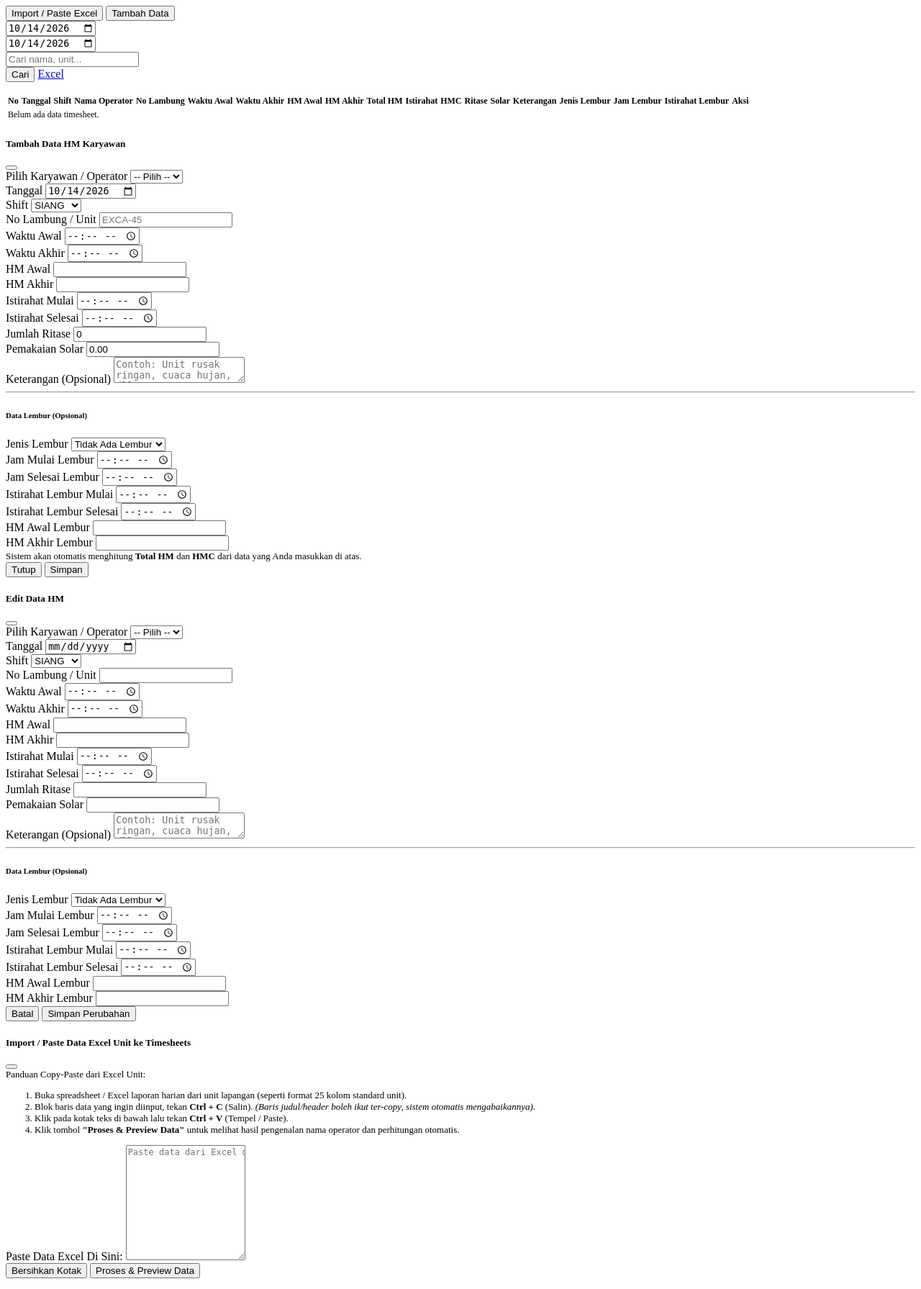
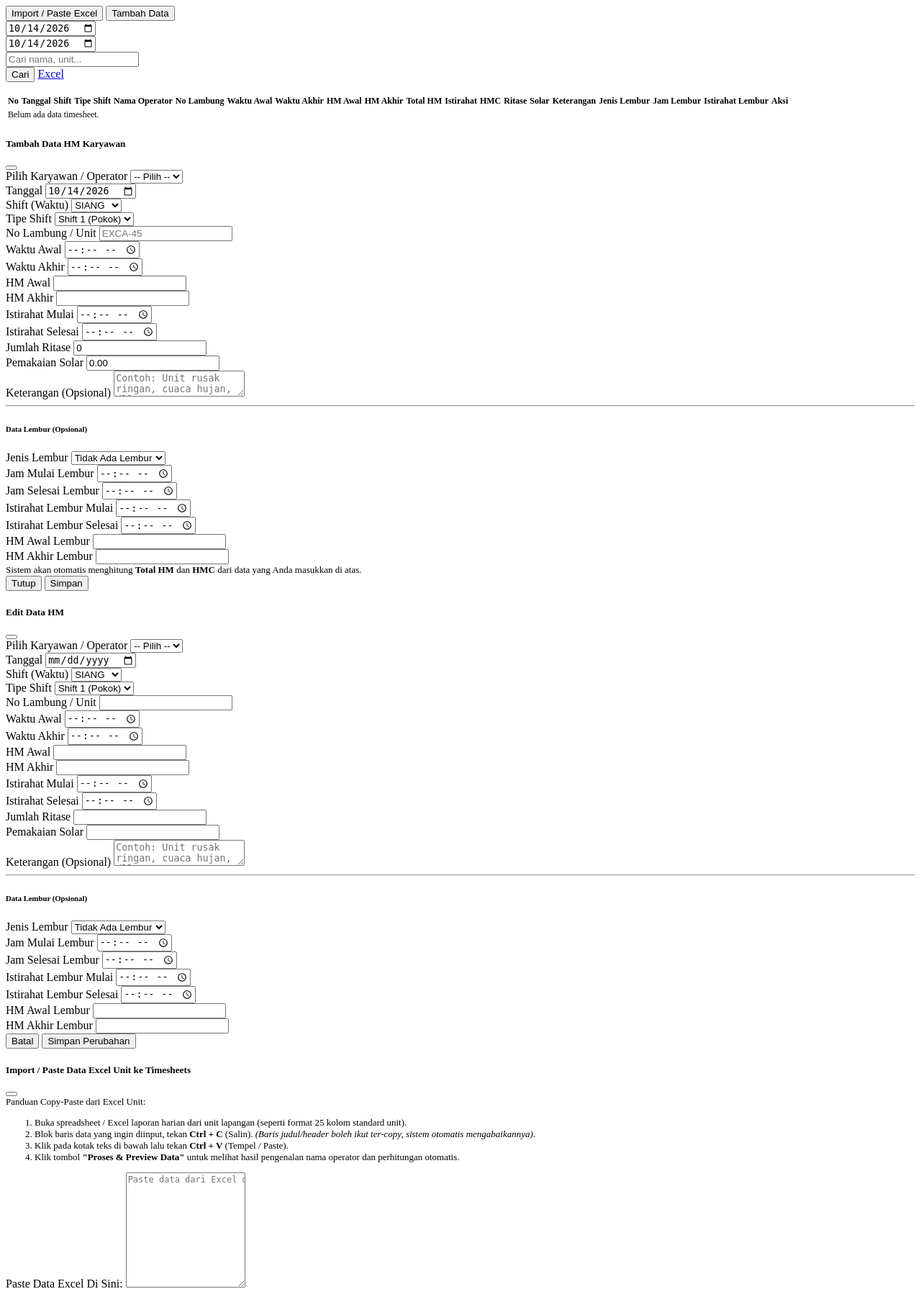
Before and after one commit to StevanusCahyaAdveni/armadaMixGrup-mining-training-center, a PHP site: template pages/employee/timesheets.php in a window 1280 px wide. Shown: the top 1791 px of the page at 72% size. Run offline with PHP 8.4, Linux system fonts and the light colour scheme; the template is opened without the code that fills it, so the values that code supplies are empty; some libraries are stand-ins or nearby versions.

Commit message:
feat: add shift type management and payroll processing features for employee timesheets

```diff
--- a/pages/employee/timesheets.php
+++ b/pages/employee/timesheets.php
@@ -92,6 +92,7 @@ $pagination = makePagination($con, $query, 10);
                             <th>No</th>
                             <th>Tanggal</th>
                             <th>Shift</th>
+                            <th>Tipe Shift</th>
                             <th>Nama Operator</th>
                             <th>No Lambung</th>
                             <th>Waktu Awal</th>
@@ -118,7 +119,7 @@ $pagination = makePagination($con, $query, 10);
                         if (empty($pagination['data'])):
                         ?>
                             <tr>
-                                <td colspan="20" class="text-center text-muted py-3">Belum ada data timesheet.</td>
+                                <td colspan="21" class="text-center text-muted py-3">Belum ada data timesheet.</td>
                             </tr>
                         <?php
                         else:
@@ -129,7 +130,14 @@ $pagination = makePagination($con, $query, 10);
                                 <tr class="pt-1 pb-1">
                                     <td><?= $no++ ?></td>
                                     <td><?= htmlspecialchars($row['tanggal']) ?></td>
-                                    <td><?= htmlspecialchars($row['shift']) ?></td>
+                                    <td><span class="badge <?= $row['shift'] === 'MALAM' ? 'bg-dark' : 'bg-info text-dark' ?>"><?= htmlspecialchars($row['shift']) ?></span></td>
+                                    <td>
+                                        <?php if ($row['shift_type'] == '2' || $row['overtime_type'] != 'NONE'): ?>
+                                            <span class="badge bg-warning text-dark"><i class="bi bi-clock-history me-1"></i>Shift 2 (OT)</span>
+                                        <?php else: ?>
+                                            <span class="badge bg-secondary"><i class="bi bi-briefcase me-1"></i>Shift 1 (Pokok)</span>
+                                        <?php endif; ?>
+                                    </td>
                                     <td><?= htmlspecialchars($row['full_name']) ?></td>
                                     <td><?= htmlspecialchars($row['unit_id']) ?></td>
                                     <td><?= htmlspecialchars($row['waktu_awal'] ? date('H:i', strtotime($row['waktu_awal'])) : '-') ?></td>
@@ -166,6 +174,7 @@ $pagination = makePagination($con, $query, 10);
                                             '<?= htmlspecialchars($row['employee_id']) ?>',
                                             '<?= htmlspecialchars($row['tanggal']) ?>',
                                             '<?= htmlspecialchars($row['shift']) ?>',
+                                            '<?= htmlspecialchars($row['shift_type'] ?? '1') ?>',
                                             '<?= htmlspecialchars($row['unit_id']) ?>',
                                             '<?= htmlspecialchars($row['waktu_awal'] ?? '') ?>',
                                             '<?= htmlspecialchars($row['waktu_akhir'] ?? '') ?>',
@@ -213,7 +222,7 @@ $pagination = makePagination($con, $query, 10);
             <form action="actions/?hal=employee_timesheets" method="POST">
                 <div class="modal-body">
                     <div class="row">
-                        <div class="col-md-6 mb-3 <?= $user_id_filter ? 'd-none' : '' ?>">
+                        <div class="col-md-5 mb-3 <?= $user_id_filter ? 'd-none' : '' ?>">
                             <label class="form-label">Pilih Karyawan / Operator</label>
                             <select class="form-select" name="employee_id" <?= $user_id_filter ? '' : 'required' ?>>
                                 <option value="">-- Pilih --</option>
@@ -232,11 +241,18 @@ $pagination = makePagination($con, $query, 10);
                             <label class="form-label">Tanggal</label>
                             <input type="date" class="form-control" name="tanggal" value="<?= date('Y-m-d') ?>" required>
                         </div>
-                        <div class="col-md-3 mb-3">
-                            <label class="form-label">Shift</label>
+                        <div class="col-md-2 mb-3">
+                            <label class="form-label">Shift (Waktu)</label>
                             <select class="form-select" name="shift" required>
                                 <option value="SIANG">SIANG</option>
                                 <option value="MALAM">MALAM</option>
+                            </select>
+                        </div>
+                        <div class="col-md-2 mb-3">
+                            <label class="form-label">Tipe Shift</label>
+                            <select class="form-select" name="shift_type" required>
+                                <option value="1">Shift 1 (Pokok)</option>
+                                <option value="2">Shift 2 (OT)</option>
                             </select>
                         </div>
                     </div>
@@ -353,7 +369,7 @@ $pagination = makePagination($con, $query, 10);
                 <div class="modal-body">
                     <input type="hidden" name="id" id="edit_id">
                     <div class="row">
-                        <div class="col-md-6 mb-3 <?= $user_id_filter ? 'd-none' : '' ?>">
+                        <div class="col-md-5 mb-3 <?= $user_id_filter ? 'd-none' : '' ?>">
                             <label class="form-label">Pilih Karyawan / Operator</label>
                             <select class="form-select" name="employee_id" id="edit_employee_id" <?= $user_id_filter ? '' : 'required' ?>>
                                 <option value="">-- Pilih --</option>
@@ -372,11 +388,18 @@ $pagination = makePagination($con, $query, 10);
                             <label class="form-label">Tanggal</label>
                             <input type="date" class="form-control" name="tanggal" id="edit_tanggal" required>
                         </div>
-                        <div class="col-md-3 mb-3">
-                            <label class="form-label">Shift</label>
+                        <div class="col-md-2 mb-3">
+                            <label class="form-label">Shift (Waktu)</label>
                             <select class="form-select" name="shift" id="edit_shift" required>
                                 <option value="SIANG">SIANG</option>
                                 <option value="MALAM">MALAM</option>
+                            </select>
+                        </div>
+                        <div class="col-md-2 mb-3">
+                            <label class="form-label">Tipe Shift</label>
+                            <select class="form-select" name="shift_type" id="edit_shift_type" required>
+                                <option value="1">Shift 1 (Pokok)</option>
+                                <option value="2">Shift 2 (OT)</option>
                             </select>
                         </div>
                     </div>
@@ -478,7 +501,7 @@ $pagination = makePagination($con, $query, 10);
 </div>
 
 <script>
-function upData(id, employee_id, tanggal, shift, unit_id, waktu_awal, waktu_akhir, hm_awal, hm_akhir, rest_start, rest_end, ritase, solar, keterangan, overtime_type, overtime_start, overtime_end, overtime_rest_start, overtime_rest_end, hm_awal_lembur, hm_akhir_lembur) {
+function upData(id, employee_id, tanggal, shift, shift_type, unit_id, waktu_awal, waktu_akhir, hm_awal, hm_akhir, rest_start, rest_end, ritase, solar, keterangan, overtime_type, overtime_start, overtime_end, overtime_rest_start, overtime_rest_end, hm_awal_lembur, hm_akhir_lembur) {
     document.getElementById('edit_id').value = id;
     if (document.getElementById('edit_employee_id')) {
         document.getElementById('edit_employee_id').value = employee_id;
@@ -488,6 +511,9 @@ function upData(id, employee_id, tanggal, shift, unit_id, waktu_awal, waktu_akhi
     }
     document.getElementById('edit_tanggal').value = tanggal;
     document.getElementById('edit_shift').value = shift;
+    if (document.getElementById('edit_shift_type')) {
+        document.getElementById('edit_shift_type').value = shift_type || '1';
+    }
     document.getElementById('edit_unit_id').value = unit_id;
     document.getElementById('edit_waktu_awal').value = waktu_awal;
     document.getElementById('edit_waktu_akhir').value = waktu_akhir;
```
